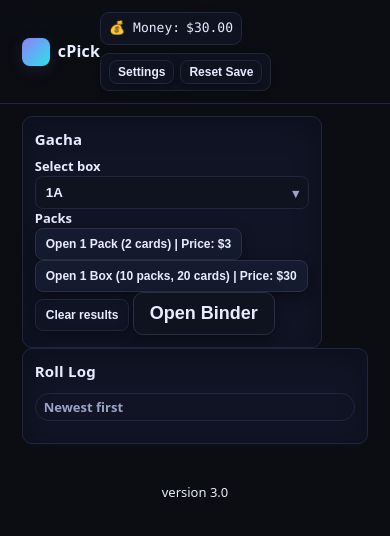
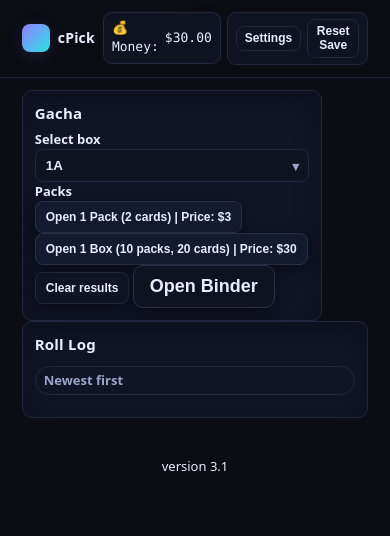
Before and after one commit to cocogatling/cPick, a plain HTML site: page index.html in a window 390 px wide. Drawn offline with Linux system fonts and the light colour scheme.

Commit message:
fix for mobile

```diff
--- a/index.html
+++ b/index.html
@@ -57,7 +57,7 @@
 	</main>
 
 	<footer class="wrap footer">
-        <p>version 3.0</p>
+        <p>version 3.1</p>
 	</footer>
 
     <!-- Binder Modal -->
--- a/styles.css
+++ b/styles.css
@@ -68,6 +68,32 @@ h1{ font-size:clamp(16px, 2vw, 18px); margin:0 }
 	box-shadow:0 clamp(4px, 0.6vw, 6px) clamp(16px, 2vw, 20px) #8f7fff22;
 }
 .stats{ display:flex; align-items:center; gap:clamp(8px, 1.5vw, 10px); flex-wrap:wrap }
+
+/* Mobile portrait: tighten money / settings / reset buttons */
+@media (max-width: 480px) {
+	.topbar .wrap{ gap:8px }
+
+	/* shrink the logo + title a bit to free space */
+	.logo{ width:28px; height:28px; border-radius:8px }
+	.title h1{ font-size:14px }
+
+	/* compact the right-side controls */
+	.stats{ gap:6px; flex-wrap:nowrap }
+	.stats .btn,
+	.stats .badge{
+		font-size:12px;
+		padding:6px 8px;
+		border-radius:8px;
+		box-shadow:none;
+	}
+
+	/* if your money pill has a class, target it here for extra squeeze */
+	.money, .money-pill{
+		font-size:12px;
+		padding:6px 10px;
+		border-radius:8px;
+	}
+}
 
 /* ========================================================================== */
 /*  PART 2: CARDS / REVEAL / BUTTONS / RESULTS / FOOTER (responsive)          */
```
